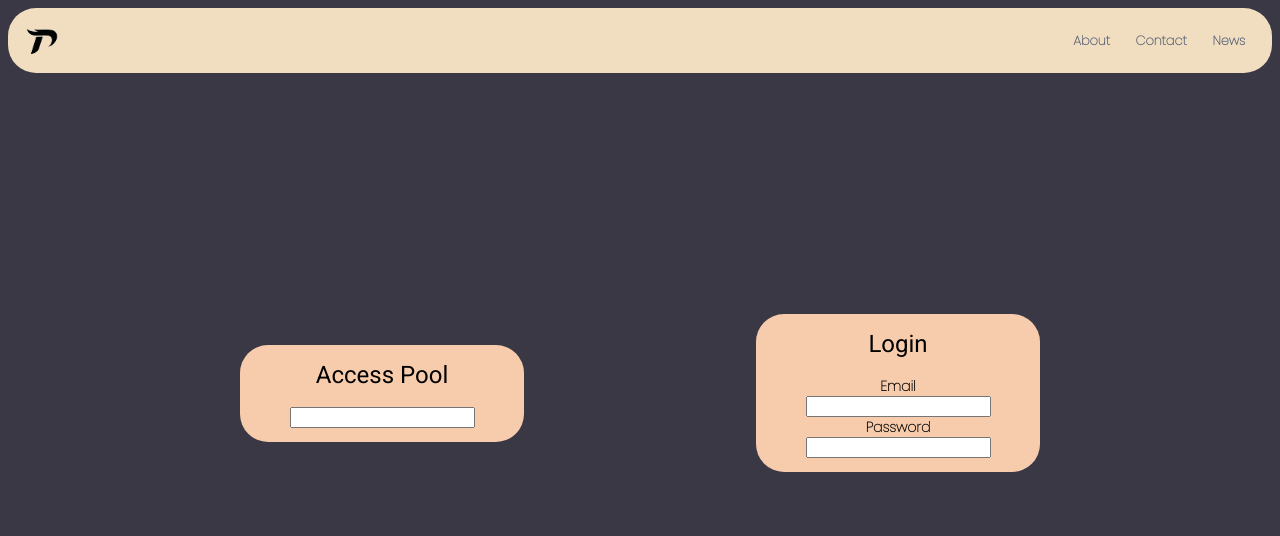
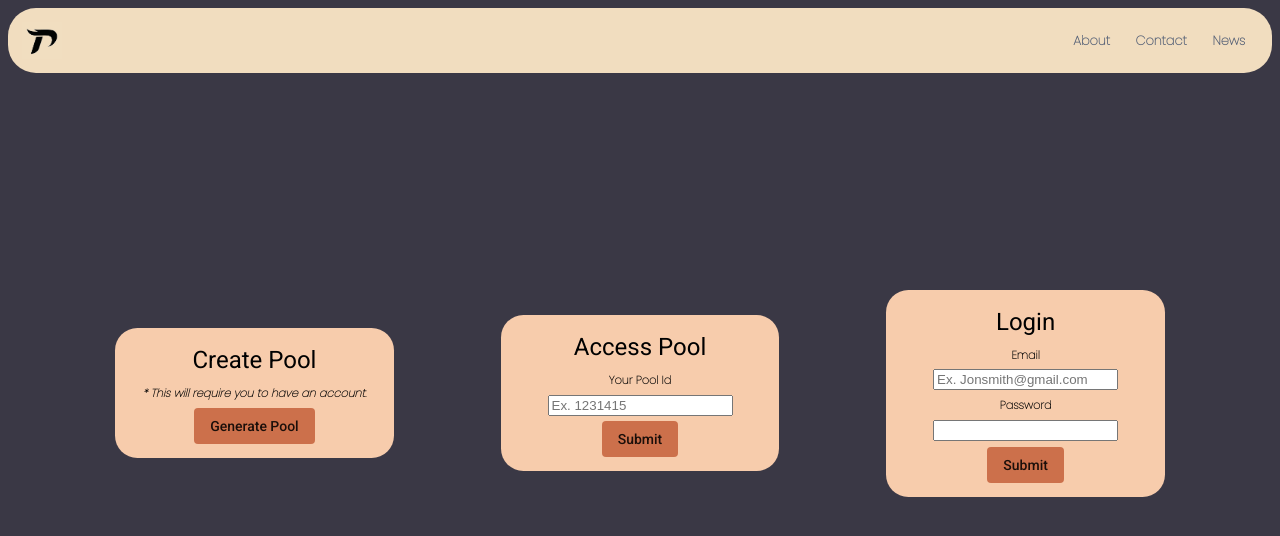
Before and after one commit to Vespertine112/pool, an Angular app in the folder pool/: page /login in a window 1280 px wide. Shown: the top 536 px of the page. Built offline with nearby package versions, Linux system fonts and the light colour scheme.

Commit message:
Finishing dashboard and creating connections

```diff
--- a/pool/src/app/app-routing.module.ts
+++ b/pool/src/app/app-routing.module.ts
@@ -1,10 +1,12 @@
 import { NgModule } from '@angular/core';
 import { Router, RouterModule, Routes } from '@angular/router';
 import { LoginMainComponent } from './login-main/login-main.component';
+import { DashboardComponent } from './dashboard/dashboard.component';
 
 const routes: Routes =[
   { path: '', redirectTo: '/login', pathMatch: 'full' },
   { path: 'login', component: LoginMainComponent},
+  { path: 'dashboard', component:DashboardComponent},
 ];
 
 
--- a/pool/src/app/app.component.css
+++ b/pool/src/app/app.component.css
@@ -0,0 +1,4 @@
+.viewContainer{
+    display: flex;
+    flex-direction: column;
+}
--- a/pool/src/app/app.component.html
+++ b/pool/src/app/app.component.html
@@ -1,3 +1,6 @@
 <app-navbar></app-navbar>
+<div class="viewContainer">
 
-<router-outlet></router-outlet>
+    <router-outlet></router-outlet>
+
+</div>
--- /dev/null
+++ b/pool/src/app/dashboard/dashboard.component.css
@@ -0,0 +1,10 @@
+.dashContainer{
+    font-family: 'Poppins', 'sans-serif';
+    display: flex;
+    flex-direction: column;
+    width: calc(100%-2em);
+    background-color: #C69B7B;
+    margin: 1em;
+    border-radius: 1em;
+    padding: 1em;
+}
--- /dev/null
+++ b/pool/src/app/dashboard/dashboard.component.html
@@ -0,0 +1,5 @@
+<div class="dashContainer">
+    <h1>Dashboard</h1>
+    <hr>
+    <p>Test</p>
+</div>
--- /dev/null
+++ b/pool/src/app/dashboard/dashboard.component.ts
@@ -0,0 +1,15 @@
+import { Component, OnInit } from '@angular/core';
+
+@Component({
+  selector: 'app-dashboard',
+  templateUrl: './dashboard.component.html',
+  styleUrls: ['./dashboard.component.css']
+})
+export class DashboardComponent implements OnInit {
+
+  constructor() { }
+
+  ngOnInit(): void {
+  }
+
+}
--- a/pool/src/app/login-main/login-main.component.css
+++ b/pool/src/app/login-main/login-main.component.css
@@ -13,6 +13,9 @@
     .boxContainer {
         flex-direction: column;
     }
+    .contentBox{
+        width: 30vmin;
+    }
   }
 
 
@@ -27,5 +30,14 @@
     padding: 1em;
     width: 20vmax;
     font-weight: 600;
+    font-size: .8em;
 
 }
+
+.contentBox button{
+    background-color: #CC704B;
+}
+
+.contentBox>*{
+    margin: .2em;
+}
--- a/pool/src/app/login-main/login-main.component.html
+++ b/pool/src/app/login-main/login-main.component.html
@@ -1,14 +1,27 @@
 <div class="boxContainer">
 
+    <!-- Generate a Pool -->
+    <div class="contentBox">
+        <h1>Create Pool</h1>
+        <em>* This will require you to have an account.</em>
+        <button mat-flat-button (click)="genPool()">Generate Pool</button>
+    </div>
+
+    <!-- Access a Pool -->
     <div class="contentBox">
         <h1>Access Pool</h1>
-        <input type="number" name="poolId" id="poolId">
+        <label for="poolId">Your Pool Id</label>
+        <input type="number" [(ngModel)]="poolId" name="poolId" id="poolId" placeholder="Ex. 1231415" >
+        <button mat-flat-button (click)="poolIdAuth()">Submit</button>
     </div>
+
+    <!-- Login  -->
     <div class="contentBox">
         <h1>Login</h1>
         <label for="emailAuth">Email</label>
-        <input type="email" name="emailAuth" id="emailAuth">
+        <input type="email" [(ngModel)]="email" name="emailAuth" id="emailAuth" placeholder="Ex. Jonsmith@gmail.com">
         <label for="passAuth">Password</label>
-        <input type="password" name="passAuth" id="passAuth">
+        <input type="password" [(ngModel)]="password" name="passAuth" id="passAuth">
+        <button mat-flat-button (click)="login()">Submit</button>
     </div>
 </div>
--- a/pool/src/app/login-main/login-main.component.ts
+++ b/pool/src/app/login-main/login-main.component.ts
@@ -1,4 +1,6 @@
 import { Component, OnInit } from '@angular/core';
+import { Location } from '@angular/common';
+import { Router } from '@angular/router';
 
 @Component({
   selector: 'app-login-main',
@@ -7,7 +9,30 @@ import { Component, OnInit } from '@angular/core';
 })
 export class LoginMainComponent implements OnInit {
 
-  constructor() { }
+  email:String = '';
+  password:String ='';
+  poolId:Number = NaN;
+
+  constructor(
+    private location:Location,
+    private router:Router,
+  ) { }
+
+  poolIdAuth():void{
+    console.log("poolIdAuth working" +this.poolId);
+    // Fake Auth
+    if (this.poolId === 123){
+      this.router.navigate(['/dashboard'], {queryParams: {poolId:`${this.poolId}`}});
+    }
+  }
+
+  login():void {
+    console.log("loginbuttnworking" + this.password + this.email);
+  }
+
+  genPool():void{
+    console.log(`Generating Pool`);
+  }
 
   ngOnInit(): void {
   }
--- a/pool/src/app/navbar/navbar.component.css
+++ b/pool/src/app/navbar/navbar.component.css
@@ -6,6 +6,7 @@
     text-align: center;
     border-radius: 2em;
     padding: 1em;
+    width: calc(100%-2em);
 }
 .navbar a{
     font-family: 'Poppins', 'sans-serif';
```
Also changed, not shown: pool/src/app/app.module.ts (+7 -1 lines), 1 other file (tests, documents, lock files or other folders).
